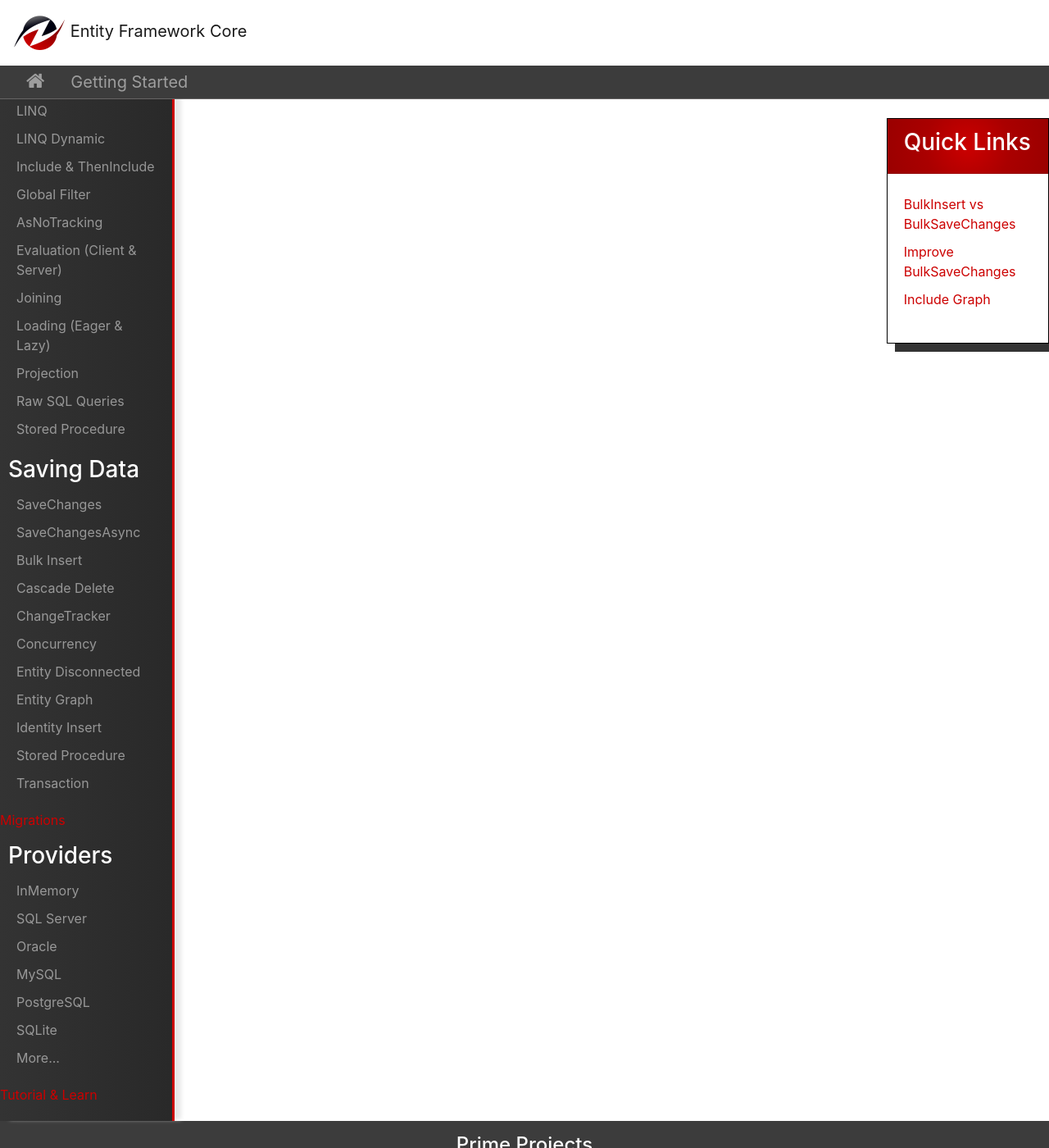
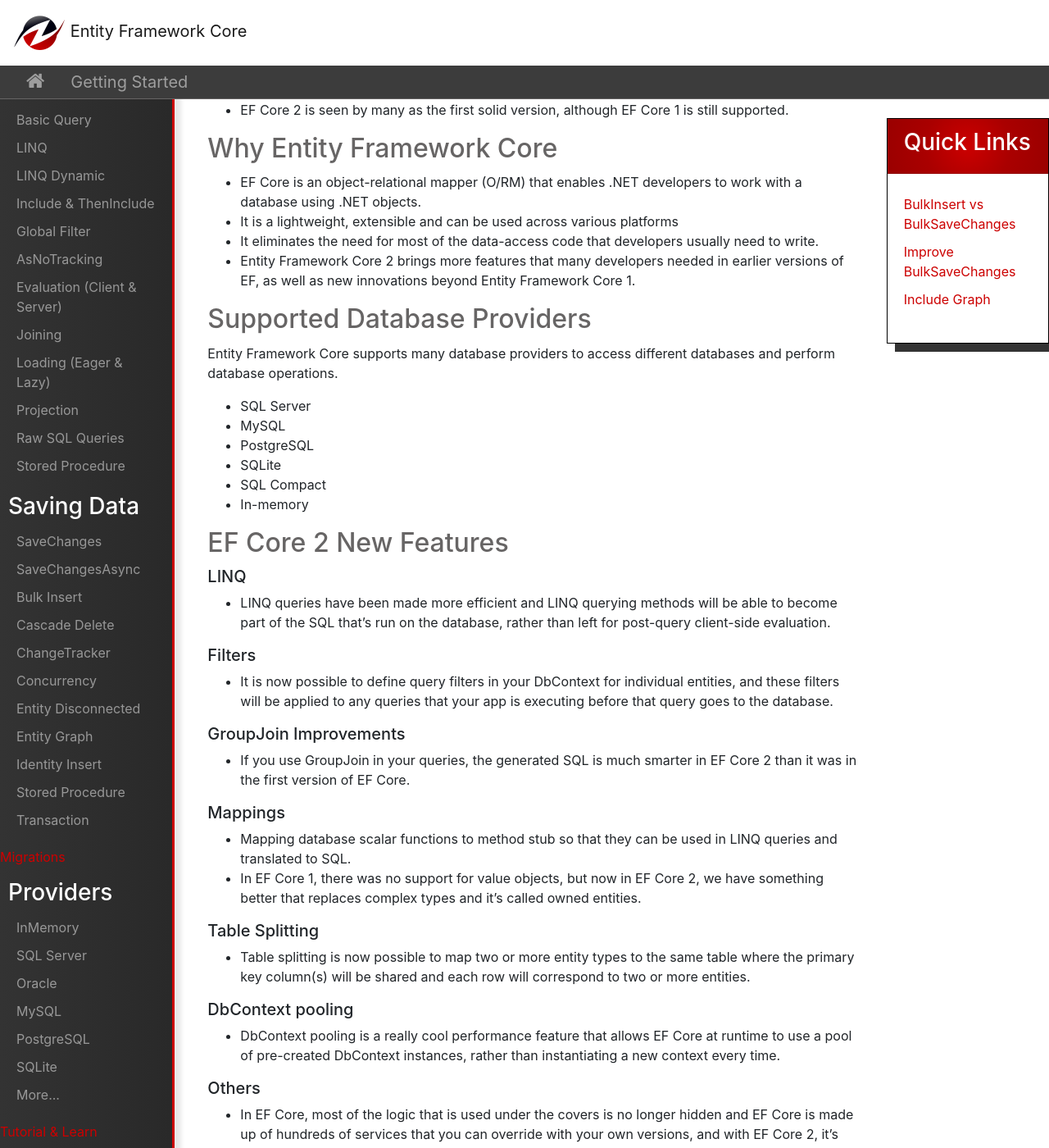
Before and after one commit to zzzprojects/EntityFrameworkCore, a Jekyll site: the page built from docs/pages/getting-started/overview.md, in a window 1280 px wide and 1400 px high, scrolled down 523 px. Shown: the whole window at 82% size. Built offline with Jekyll 4.4.1, drawn with Linux system fonts in a browser that asks for light colours; nearby versions of some CDN libraries; our own code applies the rules of GitHub Pages for plain Markdown files; some of the changed text lies outside the part shown.

Commit message:
Added EF Core Overview article

```diff
--- a/docs/_includes/custom/section-sidebar.html
+++ b/docs/_includes/custom/section-sidebar.html
@@ -1,8 +1,14 @@
 {% if page.path contains "/getting-started/" %}
 <nav class="card card-box2 card-box-light2 card-box-nav">
 	<div class="card-body">
+        <ul>
+            <li>
 		<a href="{{ site.github.url }}/overview">Overview</a>
+            </li>
+            <li>
 		<a href="{{ site.github.url }}/nuget-download">NuGet Download</a>
+            </li>
+        </ul>
 
 		<h3>Approach</h3>
 		<ul>
--- a/docs/pages/getting-started/overview.md
+++ b/docs/pages/getting-started/overview.md
@@ -1,3 +1,65 @@
 ---
 permalink: overview
 ---
+
+## Introduction
+
+Entity Framework Core is a lightweight, extensible and cross-platform version of Microsoft's object-relational mapper, Entity Framework is the official data access platform for Microsoft.
+
+ - As .NET evolves towards a lighter weight cross-platform environment, Entity Framework is making the same transition.
+ - In other words, this was not simply an update from the latest Entity Framework (EF6), but it is a different kind of Entity Framework.
+ - It includes a set of .NET APIs for performing data access in your application.
+
+## History
+
+ - EF Core was first released in late June of 2016 after over 2 years of effort, this first version was followed by a great amount of change with EF Core 2, which was released a year later along with .NET Core and ASP.NET Core.
+ - EF Core 2 is seen by many as the first solid version, although EF Core 1 is still supported.
+
+## Why Entity Framework Core
+
+ - EF Core is an object-relational mapper (O/RM) that enables .NET developers to work with a database using .NET objects.
+ - It is a lightweight, extensible and can be used across various platforms
+ - It eliminates the need for most of the data-access code that developers usually need to write.
+ - Entity Framework Core 2 brings more features that many developers needed in earlier versions of EF, as well as new innovations beyond Entity Framework Core 1.
+
+## Supported Database Providers
+
+Entity Framework Core supports many database providers to access different databases and perform database operations.
+
+ - SQL Server
+ - MySQL
+ - PostgreSQL
+ - SQLite
+ - SQL Compact
+ - In-memory
+
+## EF Core 2 New Features
+
+##### LINQ
+
+ - LINQ queries have been made more efficient and LINQ querying methods will be able to become part of the SQL that's run on the database, rather than left for post-query client-side evaluation.
+
+##### Filters
+
+ - It is now possible to define query filters in your DbContext for individual entities, and these filters will be applied to any queries that your app is executing before that query goes to the database.
+
+##### GroupJoin Improvements
+
+ - If you use GroupJoin in your queries, the generated SQL is much smarter in EF Core 2 than it was in the first version of EF Core.
+
+##### Mappings
+
+ - Mapping database scalar functions to method stub so that they can be used in LINQ queries and translated to SQL.
+ - In EF Core 1, there was no support for value objects, but now in EF Core 2, we have something better that replaces complex types and it's called owned entities.
+
+##### Table Splitting
+
+ - Table splitting is now possible to map two or more entity types to the same table where the primary key column(s) will be shared and each row will correspond to two or more entities.
+
+##### DbContext pooling
+
+- DbContext pooling is a really cool performance feature that allows EF Core at runtime to use a pool of pre-created DbContext instances, rather than instantiating a new context every time.
+
+##### Others
+
+ - In EF Core, most of the logic that is used under the covers is no longer hidden and EF Core is made up of hundreds of services that you can override with your own versions, and with EF Core 2, it's now a lot easier to tell EF Core how and when to use your custom overrides for these services.
```
